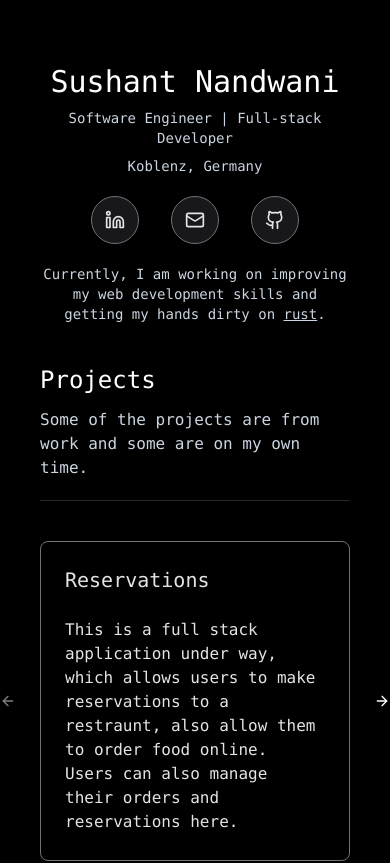
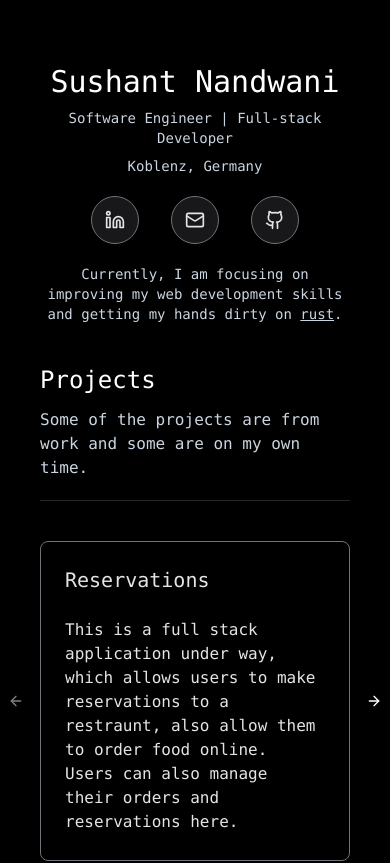
Before and after one commit to sushantn16/portfolio, a Next.js app: page / in a window 390 px wide. Shown: the top 863 px of the page. Built offline with nearby package versions, Linux system fonts and the light colour scheme.

Commit message:
fix for mobile

```diff
--- a/src/app/page.tsx
+++ b/src/app/page.tsx
@@ -110,13 +110,13 @@ export default function Home() {
             </div>
           ))}
         </div>
-        <p className="text-slate-300 text-center text-sm mt-5">Currently, I am working on improving my web development skills and getting my hands dirty on <Link href={"https://www.rust-lang.org/learn"} target="_blank" className="underline">rust</Link>.</p>
+        <p className="text-slate-300 text-center text-sm mt-5">Currently, I am focusing on improving my web development skills and getting my hands dirty on <Link href={"https://www.rust-lang.org/learn"} target="_blank" className="underline">rust</Link>.</p>
       </div>
       <div className="mt-10">
         <p className="text-2xl">Projects</p>
         <p className="text-slate-300 mt-3">Some of the projects are from work and some are on my own time.</p>
         <div className="w-full h-px bg-zinc-800 mt-5" />
-          <Carousel className="mt-10">
+          <Carousel className="mt-10 w-100">
             <CarouselContent>
               {projects.map((project, i) =>
                 <CarouselItem className="md:basis-1/3" key={i}>
--- a/src/components/ui/carousel.tsx
+++ b/src/components/ui/carousel.tsx
@@ -209,7 +209,7 @@ const CarouselPrevious = React.forwardRef<
       className={cn(
         "absolute  h-8 w-8 rounded-full",
         orientation === "horizontal"
-          ? "-left-12 top-1/2 -translate-y-1/2"
+          ? "-left-10 top-1/2 -translate-y-1/2"
           : "-top-12 left-1/2 -translate-x-1/2 rotate-90",
         className
       )}
@@ -238,7 +238,7 @@ const CarouselNext = React.forwardRef<
       className={cn(
         "absolute h-8 w-8 rounded-full",
         orientation === "horizontal"
-          ? "-right-12 top-1/2 -translate-y-1/2"
+          ? "-right-10 top-1/2 -translate-y-1/2"
           : "-bottom-12 left-1/2 -translate-x-1/2 rotate-90",
         className
       )}
```
